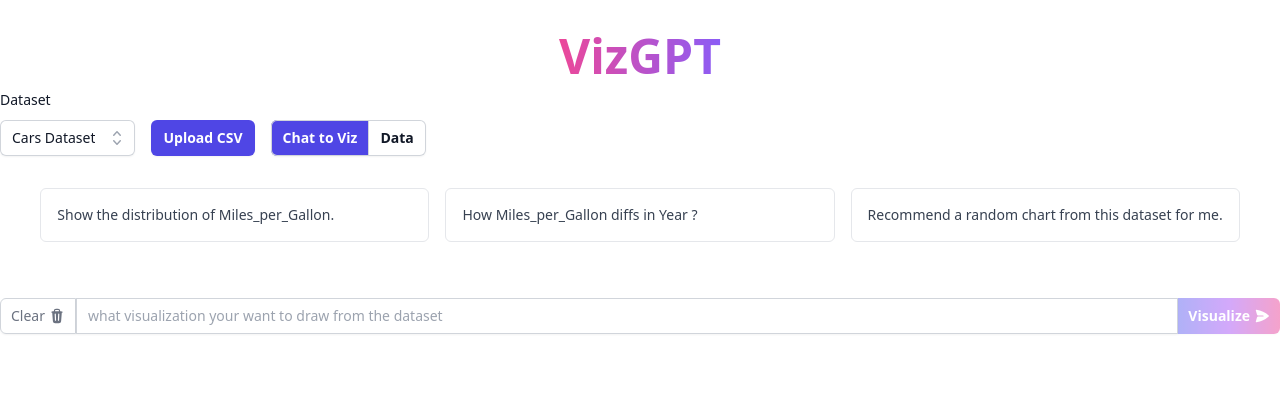
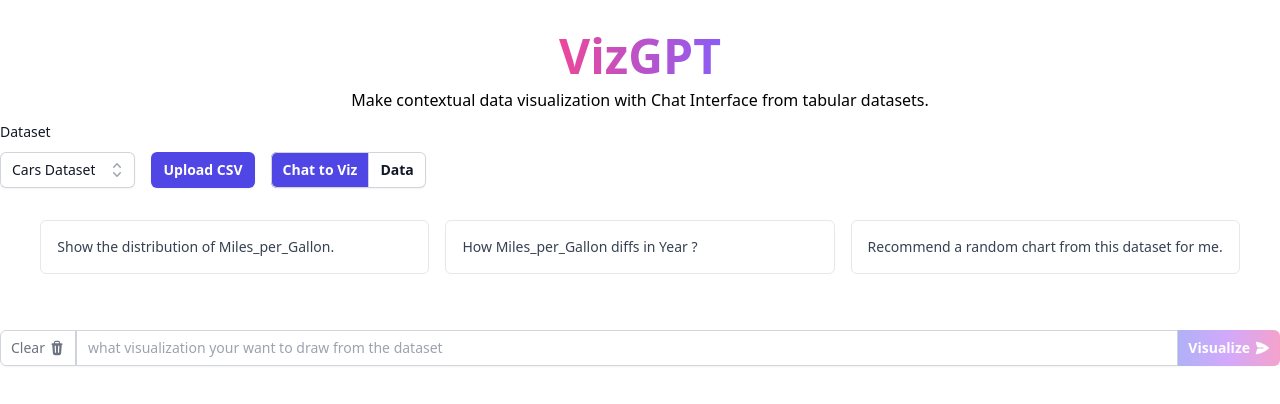
Before and after one commit to ObservedObserver/viz-gpt, a React (Vite) app: page / in a window 1280 px wide. Shown: the top 404 px of the page. Built offline with nearby package versions, Linux system fonts and the light colour scheme.

Commit message:
feat: add desc

```diff
--- a/src/App.tsx
+++ b/src/App.tsx
@@ -148,7 +148,11 @@
                 <h1 className="bg-clip-text text-transparent bg-gradient-to-r from-pink-500 to-violet-500">
                     VizGPT
                 </h1>
+
             </div>
+            <p className="text-center my-2">
+                Make contextual data visualization with Chat Interface from tabular datasets.
+            </p>
 
             <div className="flex items-end my-2">
                 <div>
```
